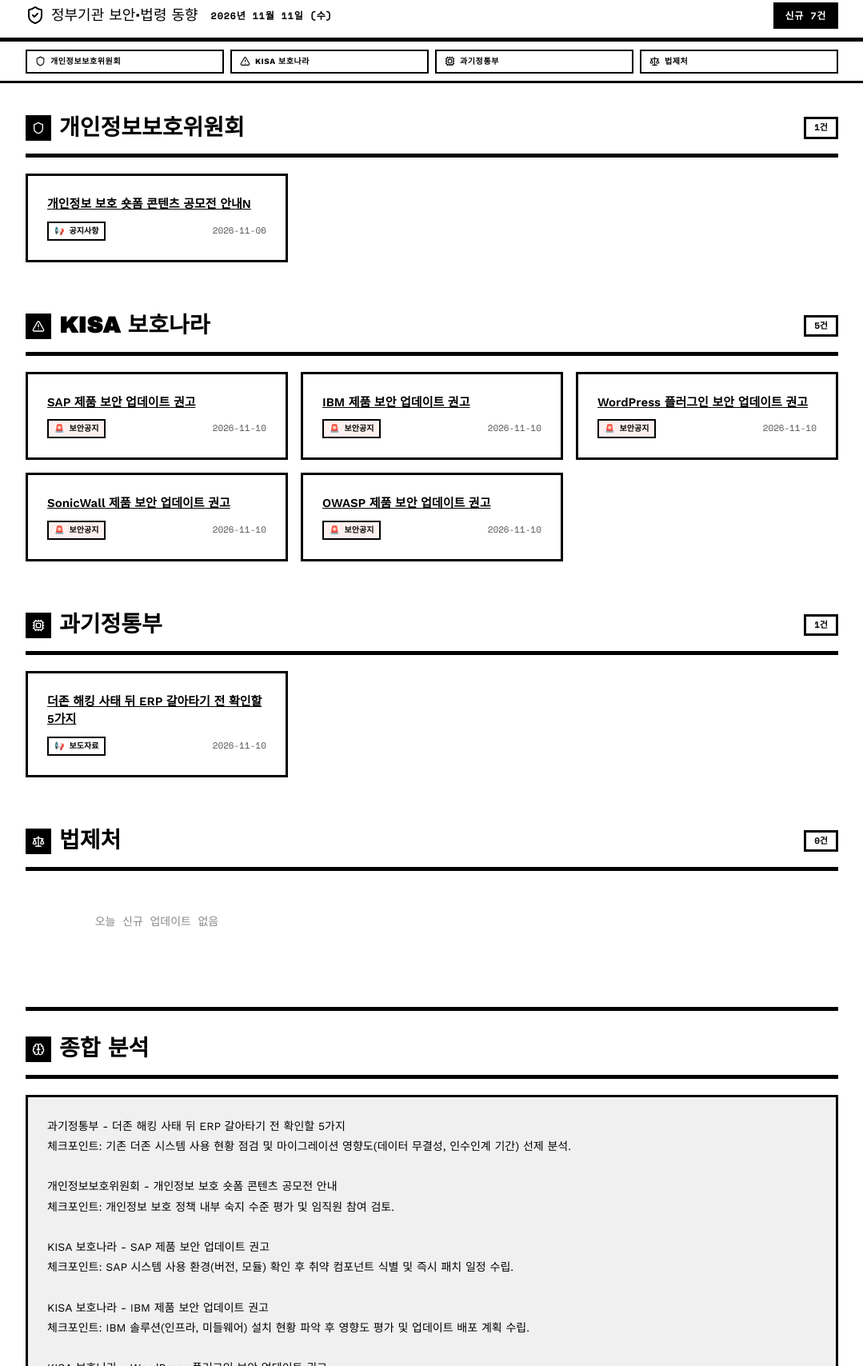
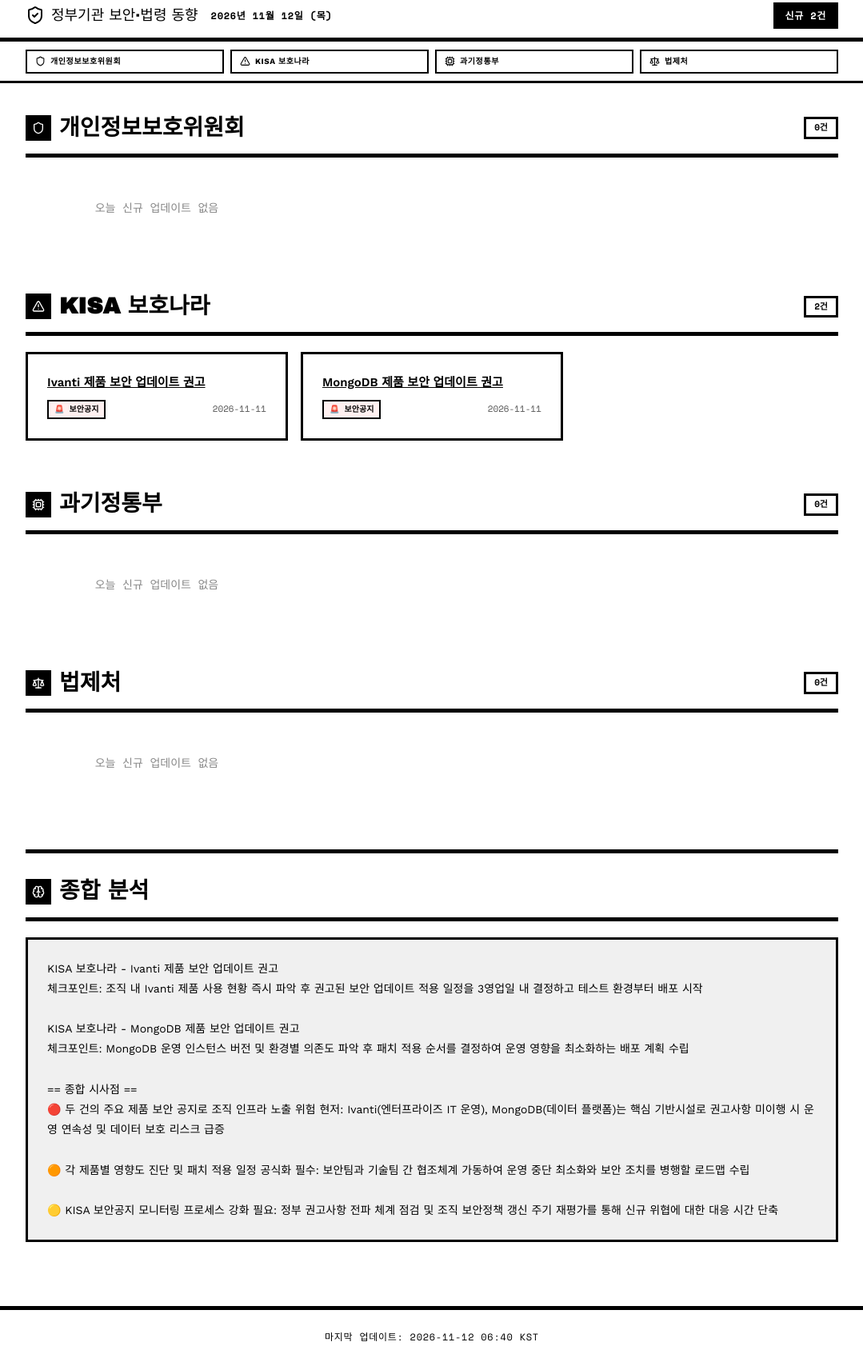
Before and after one commit to msjangsmc-hash/myorg-gov-monitor, a plain HTML site: page index.html in a window 1280 px wide. Shown: the part 8-1716 px from the top of the page at 80% size, without its empty margins (100-1179 px from the left). Drawn offline with nearby package versions, Linux system fonts and the light colour scheme.

Commit message:
chore: 정부기관 동향 업데이트 2026-11-12

```diff
--- a/index.html
+++ b/index.html
@@ -4,7 +4,7 @@
   <meta charset="UTF-8">
   <meta name="viewport" content="width=device-width, initial-scale=1.0">
   <meta name="robots" content="noindex, nofollow">
-  <title>정부기관 보안·법령 동향 — 2026-11-11</title>
+  <title>정부기관 보안·법령 동향 — 2026-11-12</title>
   <style>
     /* ── RawBlock Design System ── */
     @import url('https://fonts.googleapis.com/css2?family=Archivo+Black&family=Work+Sans:wght@400;600;700&family=Space+Mono:wght@400;700&display=swap');
@@ -84,8 +84,8 @@
         <i data-lucide="shield-check"></i>
         정부기관 보안·법령 동향
       </div>
-      <span class="header-date">2026년 11월 11일 (수)</span>
-      <span class="header-count">신규 7건</span>
+      <span class="header-date">2026년 11월 12일 (목)</span>
+      <span class="header-count">신규 2건</span>
     </div>
   </header>
 
@@ -104,18 +104,10 @@
       <div class="section-header">
         <span class="section-icon"><i data-lucide="shield"></i></span>
         <h2 class="section-title">개인정보보호위원회</h2>
-        <span class="section-badge">1건</span>
+        <span class="section-badge">0건</span>
       </div>
       <div class="cards">
-
-      <article class="card">
-        <a class="card-title" href="https://www.pipc.go.kr/np/cop/bbs/selectBoardArticle.do?bbsId=BS061&mCode=C010010000&nttId=12625" target="_blank" rel="noopener noreferrer">개인정보 보호 숏폼 콘텐츠 공모전 안내N</a>
-        <div class="card-meta">
-          <span class="meta-badge press">📢 공지사항</span>
-          <span class="meta-date">2026-11-06</span>
-        </div>
-
-      </article>
+        <p class="empty">오늘 신규 업데이트 없음</p>
       </div>
     </section>
 
@@ -123,51 +115,24 @@
       <div class="section-header">
         <span class="section-icon"><i data-lucide="alert-triangle"></i></span>
         <h2 class="section-title">KISA 보호나라</h2>
-        <span class="section-badge">5건</span>
+        <span class="section-badge">2건</span>
       </div>
       <div class="cards">
 
       <article class="card">
-        <a class="card-title" href="https://www.boho.or.kr/kr/bbs/view.do?searchCnd=&bbsId=B0000133&searchWrd=&menuNo=205020&pageIndex=1&categoryCode=&nttId=72295" target="_blank" rel="noopener noreferrer">SAP 제품 보안 업데이트 권고</a>
+        <a class="card-title" href="https://www.boho.or.kr/kr/bbs/view.do?searchCnd=&bbsId=B0000133&searchWrd=&menuNo=205020&pageIndex=1&categoryCode=&nttId=72297" target="_blank" rel="noopener noreferrer">Ivanti 제품 보안 업데이트 권고</a>
         <div class="card-meta">
           <span class="meta-badge alert">🚨 보안공지</span>
-          <span class="meta-date">2026-11-10</span>
+          <span class="meta-date">2026-11-11</span>
         </div>
 
       </article>
 
       <article class="card">
-        <a class="card-title" href="https://www.boho.or.kr/kr/bbs/view.do?searchCnd=&bbsId=B0000133&searchWrd=&menuNo=205020&pageIndex=1&categoryCode=&nttId=72294" target="_blank" rel="noopener noreferrer">IBM 제품 보안 업데이트 권고</a>
+        <a class="card-title" href="https://www.boho.or.kr/kr/bbs/view.do?searchCnd=&bbsId=B0000133&searchWrd=&menuNo=205020&pageIndex=1&categoryCode=&nttId=72296" target="_blank" rel="noopener noreferrer">MongoDB 제품 보안 업데이트 권고</a>
         <div class="card-meta">
           <span class="meta-badge alert">🚨 보안공지</span>
-          <span class="meta-date">2026-11-10</span>
-        </div>
-
-      </article>
-
-      <article class="card">
-        <a class="card-title" href="https://www.boho.or.kr/kr/bbs/view.do?searchCnd=&bbsId=B0000133&searchWrd=&menuNo=205020&pageIndex=1&categoryCode=&nttId=72293" target="_blank" rel="noopener noreferrer">WordPress 플러그인 보안 업데이트 권고</a>
-        <div class="card-meta">
-          <span class="meta-badge alert">🚨 보안공지</span>
-          <span class="meta-date">2026-11-10</span>
-        </div>
-
-      </article>
-
-      <article class="card">
-        <a class="card-title" href="https://www.boho.or.kr/kr/bbs/view.do?searchCnd=&bbsId=B0000133&searchWrd=&menuNo=205020&pageIndex=1&categoryCode=&nttId=72292" target="_blank" rel="noopener noreferrer">SonicWall 제품 보안 업데이트 권고</a>
-        <div class="card-meta">
-          <span class="meta-badge alert">🚨 보안공지</span>
-          <span class="meta-date">2026-11-10</span>
-        </div>
-
-      </article>
-
-      <article class="card">
-        <a class="card-title" href="https://www.boho.or.kr/kr/bbs/view.do?searchCnd=&bbsId=B0000133&searchWrd=&menuNo=205020&pageIndex=1&categoryCode=&nttId=72291" target="_blank" rel="noopener noreferrer">OWASP 제품 보안 업데이트 권고</a>
-        <div class="card-meta">
-          <span class="meta-badge alert">🚨 보안공지</span>
-          <span class="meta-date">2026-11-10</span>
+          <span class="meta-date">2026-11-11</span>
         </div>
 
       </article>
@@ -178,18 +143,10 @@
       <div class="section-header">
         <span class="section-icon"><i data-lucide="cpu"></i></span>
         <h2 class="section-title">과기정통부</h2>
-        <span class="section-badge">1건</span>
+        <span class="section-badge">0건</span>
       </div>
       <div class="cards">
-
-      <article class="card">
-        <a class="card-title" href="https://www.junggi.co.kr/news/articleView.html?idxno=38438" target="_blank" rel="noopener noreferrer">더존 해킹 사태 뒤 ERP 갈아타기 전 확인할 5가지</a>
-        <div class="card-meta">
-          <span class="meta-badge press">📢 보도자료</span>
-          <span class="meta-date">2026-11-10</span>
-        </div>
-
-      </article>
+        <p class="empty">오늘 신규 업데이트 없음</p>
       </div>
     </section>
 
@@ -209,39 +166,23 @@
         <span class="section-icon"><i data-lucide="brain"></i></span>
         <h2 class="section-title">종합 분석</h2>
       </div>
-      <pre class="analysis-body">과기정통부 - 더존 해킹 사태 뒤 ERP 갈아타기 전 확인할 5가지
-체크포인트: 기존 더존 시스템 사용 현황 점검 및 마이그레이션 영향도(데이터 무결성, 인수인계 기간) 선제 분석.
+      <pre class="analysis-body">KISA 보호나라 - Ivanti 제품 보안 업데이트 권고
+체크포인트: 조직 내 Ivanti 제품 사용 현황 즉시 파악 후 권고된 보안 업데이트 적용 일정을 3영업일 내 결정하고 테스트 환경부터 배포 시작
 
-개인정보보호위원회 - 개인정보 보호 숏폼 콘텐츠 공모전 안내
-체크포인트: 개인정보 보호 정책 내부 숙지 수준 평가 및 임직원 참여 검토.
-
-KISA 보호나라 - SAP 제품 보안 업데이트 권고
-체크포인트: SAP 시스템 사용 환경(버전, 모듈) 확인 후 취약 컴포넌트 식별 및 즉시 패치 일정 수립.
-
-KISA 보호나라 - IBM 제품 보안 업데이트 권고
-체크포인트: IBM 솔루션(인프라, 미들웨어) 설치 현황 파악 후 영향도 평가 및 업데이트 배포 계획 수립.
-
-KISA 보호나라 - WordPress 플러그인 보안 업데이트 권고
-체크포인트: 운영 중인 WordPress 사이트 전수 스캔(플러그인 목록, 버전)을 통해 취약 플러그인 즉시 패치 적용.
-
-KISA 보호나라 - SonicWall 제품 보안 업데이트 권고
-체크포인트: SonicWall 장비(방화벽, NSA 시리즈) 펌웨어 버전 확인 후 업데이트 가능성 판단 및 테스트 환경 사전 검증.
-
-KISA 보호나라 - OWASP 제품 보안 업데이트 권고
-체크포인트: OWASP 관련 오픈소스 라이브러리(Dependency-Check, ZAP 등) 사용 현황 확인 및 의존성 업그레이드 검토.
+KISA 보호나라 - MongoDB 제품 보안 업데이트 권고
+체크포인트: MongoDB 운영 인스턴스 버전 및 환경별 의존도 파악 후 패치 적용 순서를 결정하여 운영 영향을 최소화하는 배포 계획 수립
 
 == 종합 시사점 ==
+🔴 두 건의 주요 제품 보안 공지로 조직 인프라 노출 위험 현저: Ivanti(엔터프라이즈 IT 운영), MongoDB(데이터 플랫폼)는 핵심 기반시설로 권고사항 미이행 시 운영 연속성 및 데이터 보호 리스크 급증
 
-🔴 WordPress 플러그인은 외부 공격면이 직접 노출되는 웹서비스이므로 즉시 패치 적용 필수. 취약 플러그인 목록을 24시간 내 집계하고 롤백 계획과 함께 업데이트 진행.
+🟠 각 제품별 영향도 진단 및 패치 적용 일정 공식화 필수: 보안팀과 기술팀 간 협조체계 가동하여 운영 중단 최소화와 보안 조치를 병행할 로드맵 수립
 
-🟠 SAP, IBM, SonicWall은 핵심 엔터프라이즈 인프라이므로 3일 내 영향도 평가를 완료하고 변경관리 프로세스 진입. 각 시스템별 테스트 환경에서 패치 검증 후 프로덕션 배포 일정 확정.
-
-🟡 더존 ERP 해킹 이슈는 향후 시스템 대체 검토 시 참고하되, 현행 더존 시스템의 보안 강화(접근제어, 감시 강화)를 병행. 개인정보보호위원회 공모전 참여를 통해 조직의 개인정보 보호 의식 제고 추진.</pre>
+🟡 KISA 보안공지 모니터링 프로세스 강화 필요: 정부 권고사항 전파 체계 점검 및 조직 보안정책 갱신 주기 재평가를 통해 신규 위협에 대한 대응 시간 단축</pre>
     </section>
   </main>
 
   <footer class="site-footer">
-    마지막 업데이트: 2026-11-11 06:40 KST
+    마지막 업데이트: 2026-11-12 06:40 KST
   </footer>
   <script src="https://unpkg.com/lucide@latest/dist/umd/lucide.min.js"></script>
   <script>lucide.createIcons();</script>
```
